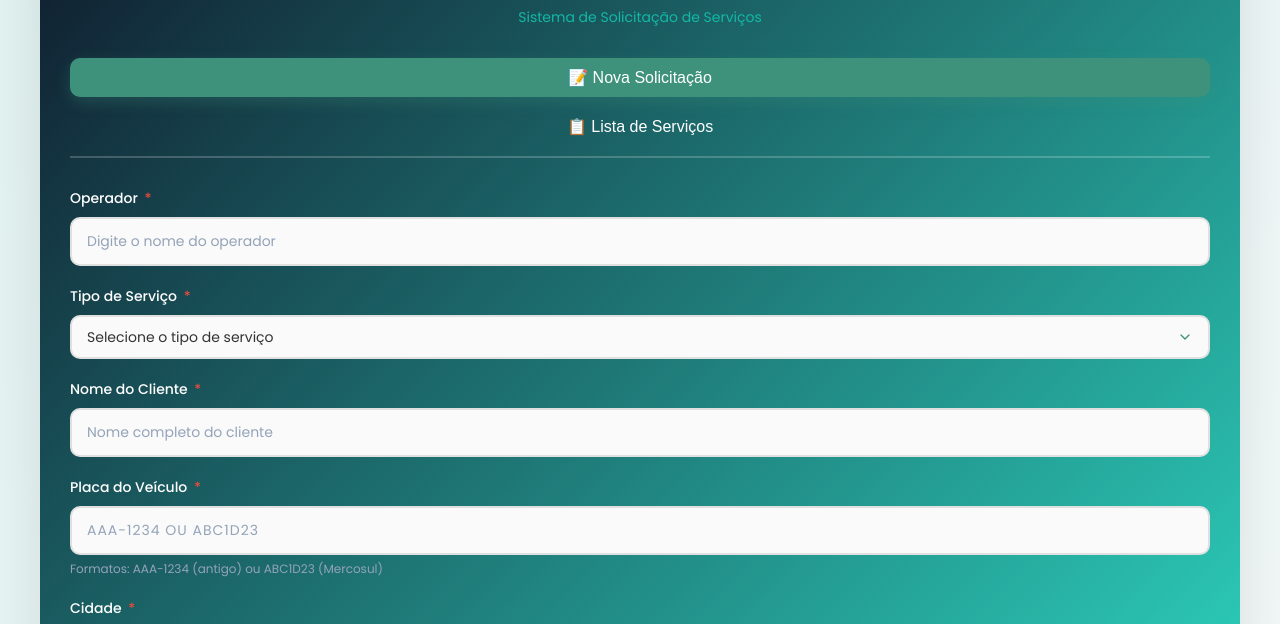
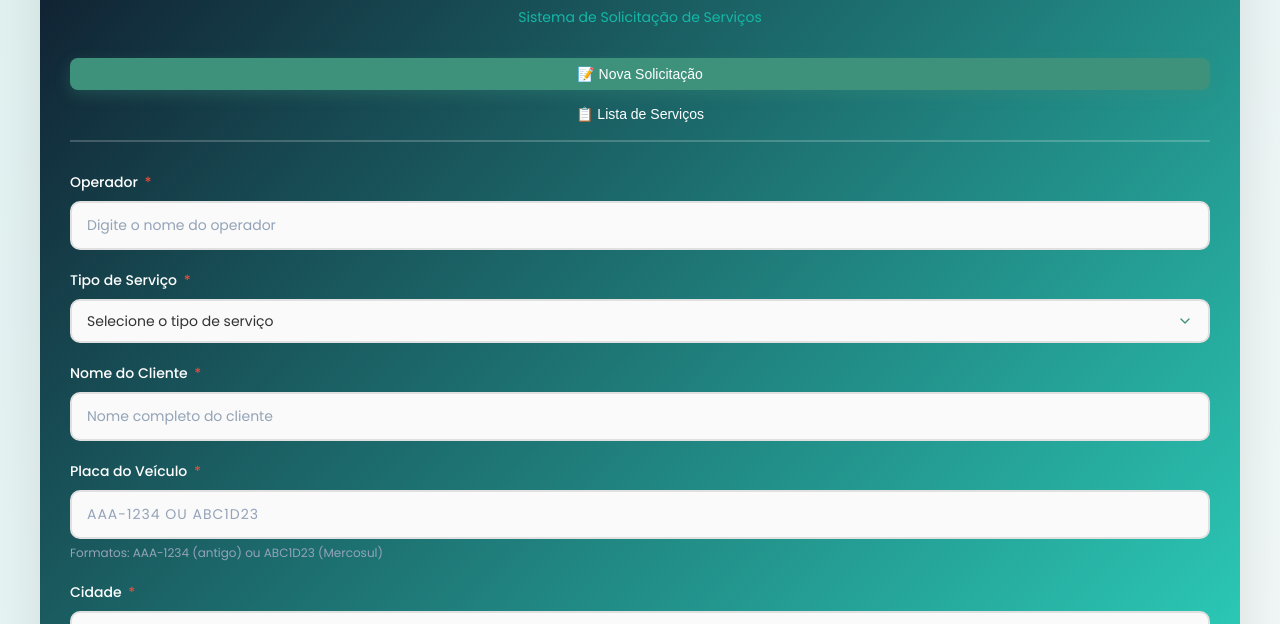
Before and after one commit to souvini/elitelog, a website: page public/index.html in a window 1280 px wide. Shown: the part 155-779 px from the top of the page. Drawn offline with Linux system fonts and the light colour scheme; no server answers.

Commit message:
botão 2.0

```diff
--- a/static/css/style.css
+++ b/static/css/style.css
@@ -221,8 +221,8 @@ body {
 }
 
 /* Abas */
-.tabs { display: flex; gap: 10px; margin-bottom: 30px; border-bottom: 2px solid rgba(255,255,255,0.2); padding-bottom: 10px; flex-wrap: wrap; justify-content: center; }
-.tab-btn { background: transparent; color: var(--text-primary); padding: 10px 25px; border: none; border-radius: 10px; cursor: pointer; font-size: 16px; font-weight: 500; transition: all 0.3s ease; margin-top: 0; }
+.tabs { display: flex; gap: 8px; margin-bottom: 30px; border-bottom: 2px solid rgba(255,255,255,0.2); padding-bottom: 10px; flex-wrap: wrap; justify-content: center; }
+.tab-btn { background: transparent; color: var(--text-primary); padding: 8px 25px; border: none; border-radius: 8px; cursor: pointer; font-size: 14px; font-weight: 500; transition: all 0.3s ease; margin-top: 0; }
 .tab-btn:hover { background: rgba(255,255,255,0.1); transform: translateY(-2px); }
 .tab-btn.active { background: var(--btn-primary); color: white; box-shadow: 0 5px 15px rgba(62,146,123,0.3); }
 .tab-content { display: none; animation: fadeIn 0.3s ease; }
```
Also changed, not shown: 1 other file.
